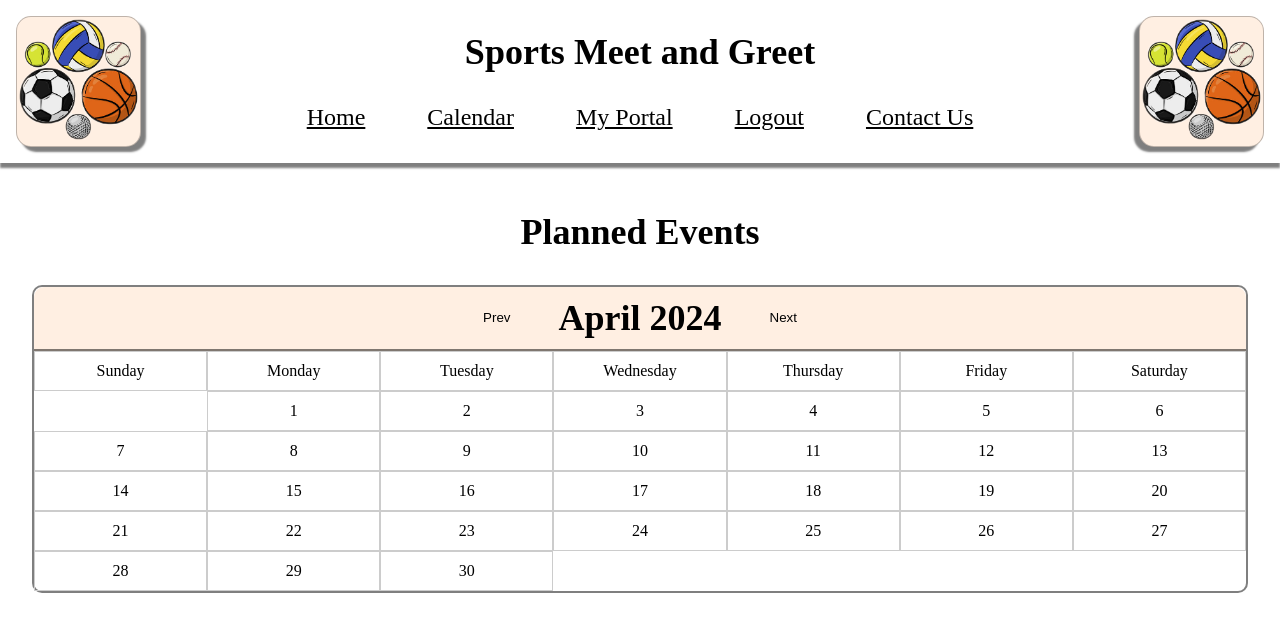
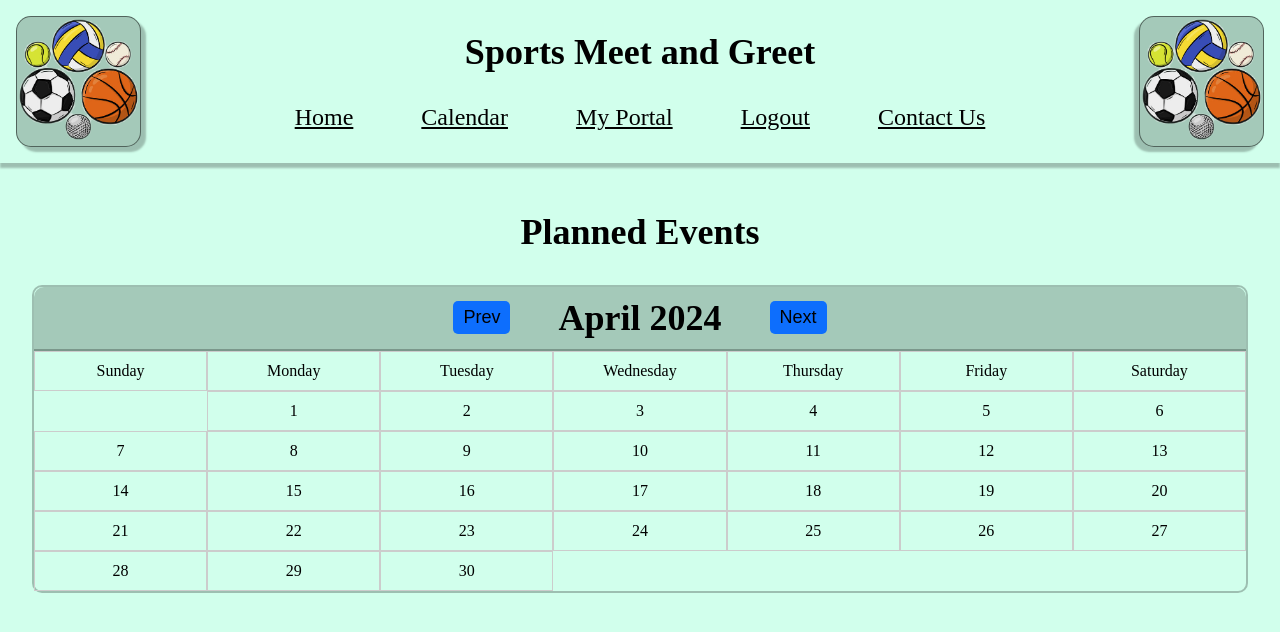
Before and after one commit to jk377y/sports_meetup, a React (Vite) app: page /calendar in a window 1280 px wide. Shown: the top 632 px of the page. Built offline with nearby package versions, Linux system fonts and the light colour scheme.

Commit message:
adjusted color theme

```diff
--- a/src/assets/index.css
+++ b/src/assets/index.css
@@ -9,17 +9,25 @@
 
 :root {
     --clr-bg-primary: rgb(255, 255, 255);
-    --clr-bg-secondary: rgb(255, 239, 226);
-    /* --clr-bg-secondary: rgb(255, 176, 112); */
-    /* --clr-bg-tertiary: rgb(255, 237, 222); */
+    --clr-bg-primary: rgb(209, 255, 236);
+    --clr-bg-secondary: rgb(164, 201, 185);
     --clr-bg-tertiary: rgb(255, 0, 0);
 
-    --clr-border-primary: rgba(0, 0, 0, 0.25);
-    --clr-border-secondary: rgba(0, 0, 0, 0.5);
+    --clr-border-primary: rgba(0, 0, 0, 0.5);
+    --clr-border-secondary: rgba(0, 0, 0, 0.25);
 
-    --border-inset: 3px inset var(--clr-border-secondary);
+    --btn-bg-primary: rgb(13,110,253);
+    --btn-bg-primary-hover: rgb(11, 85, 196);
+    --btn-bg-secondary: rgb(25,135,84);
+    --btn-bg-secondary-hover: rgb(20, 104, 64);
+
+    --btn-border-primary: 2px solid transparent;
+    --btn-border-hover: 2px solid var(--clr-border-primary);
+    --btn-border-active: 2px inset var(--clr-border-secondary);
+
 
     --clr-text-primary: rgb(0, 0, 0);
+    --clr-text-secondary: rgb(255, 255, 255);
 
     --fs-h1: 36px;
     --fs-h2: 32px;
@@ -28,7 +36,7 @@
     --fs-h5: 20px;
     --fs-h6: 18px;
 
-    --transition-default: all 0.3s;
+    --transition-default: all 0s;
 
 }
 
--- a/src/components/header/Header.css
+++ b/src/components/header/Header.css
@@ -49,20 +49,21 @@ ul {
 
 .nav_links {
     font-size: var(--fs-h4);
-    padding: 0.25rem;
+    padding: 0.25rem 0.5rem;
+    border-radius: 5px;
+	cursor: pointer;
     color: var(--clr-text-primary);
-    border: 3px solid transparent;
+    border: var(--btn-border-primary);
     transition: var(--transition-default);
 }
 
 .nav_links:hover {
     background-color: var(--clr-bg-secondary);
-    border: 3px solid var(--clr-border-primary);
-    cursor: pointer;
+    border: var(--btn-border-hover);
 }
 
 .nav_links:active {
-    border: var(--border-inset);
+    border: var(--btn-border-active);
 }
 
 
--- a/src/pages/calendar/Calendar.css
+++ b/src/pages/calendar/Calendar.css
@@ -26,15 +26,31 @@
 	border-bottom: 2px solid var(--clr-border-secondary);
 }
 
-.calendar-header h1 {
-	margin: 0;
+
+
+.calendar-header button {
+	font-size: var(--fs-h6);
+    padding: 0.25rem 0.5rem;
+    border-radius: 5px;
+	cursor: pointer;
+    border: var(--btn-border-primary);
+    background-color: var(--btn-bg-primary);
+    cursor: pointer;
+    transition: var(--transition-default);
 }
 
-.calendar-header button {
-	border: none;
-	background-color: transparent;
-	cursor: pointer;
+.calendar-header button:hover {
+    background-color: var(--btn-bg-primary-hover);
+    border: var(--btn-border-hover);
+    color: var(--clr-text-secondary);
 }
+
+.calendar-header button:active {
+    border: var(--btn-border-active);
+}
+
+
+
 
 .calendar-grid {
 	display: grid;
--- a/src/pages/calendar/Calendar.jsx
+++ b/src/pages/calendar/Calendar.jsx
@@ -42,9 +42,9 @@ const Calendar = () => {
         return (
            <div className="calendar">
                 <div className="calendar-header">
-                    <button onClick={prevMonth}>Prev</button>
+                    <button onClick={prevMonth} className='calendar-button'>Prev</button>
                     <h1>{monthsOfYear[month]} {year}</h1>
-                    <button onClick={nextMonth}>Next</button>
+                    <button onClick={nextMonth} className='calendar-button'>Next</button>
                 </div>
                 <div className="calendar-grid">
                     {daysOfWeek.map(day => (
```
